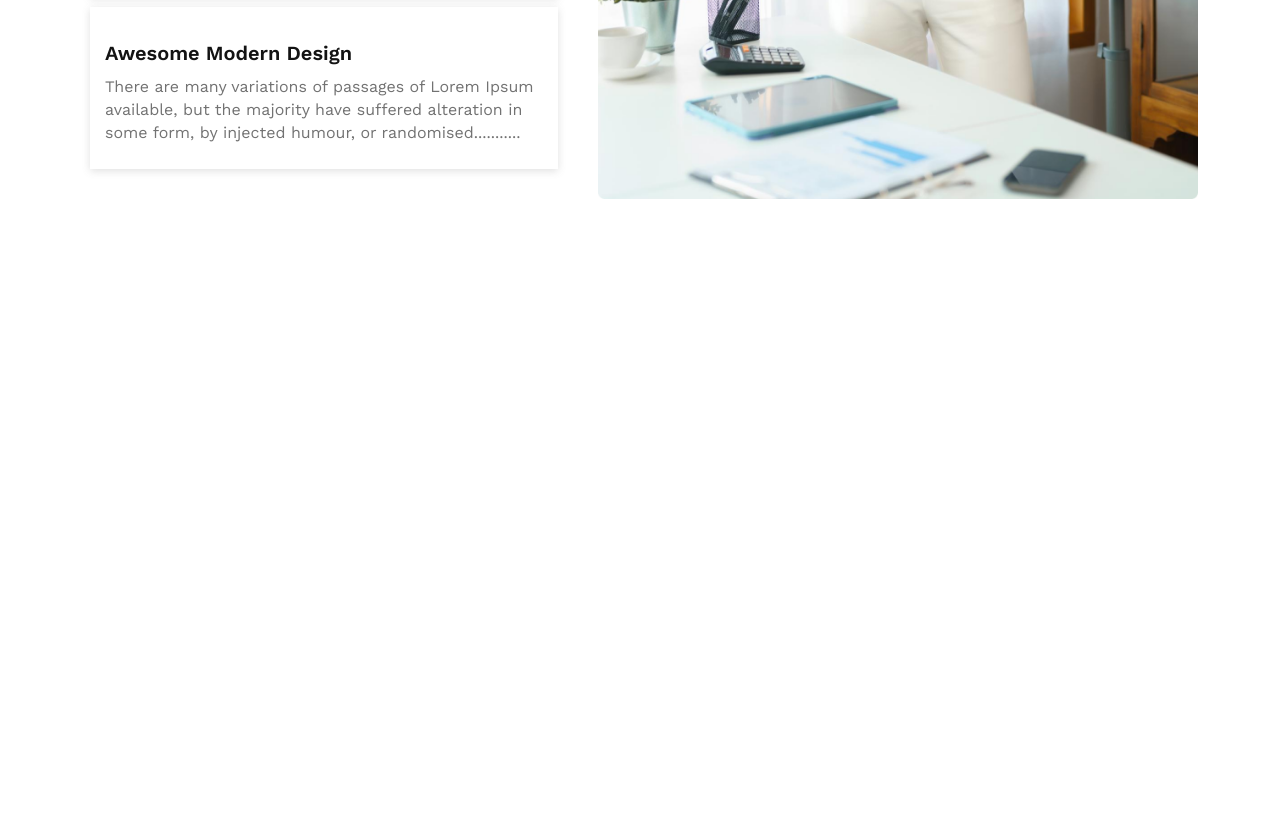
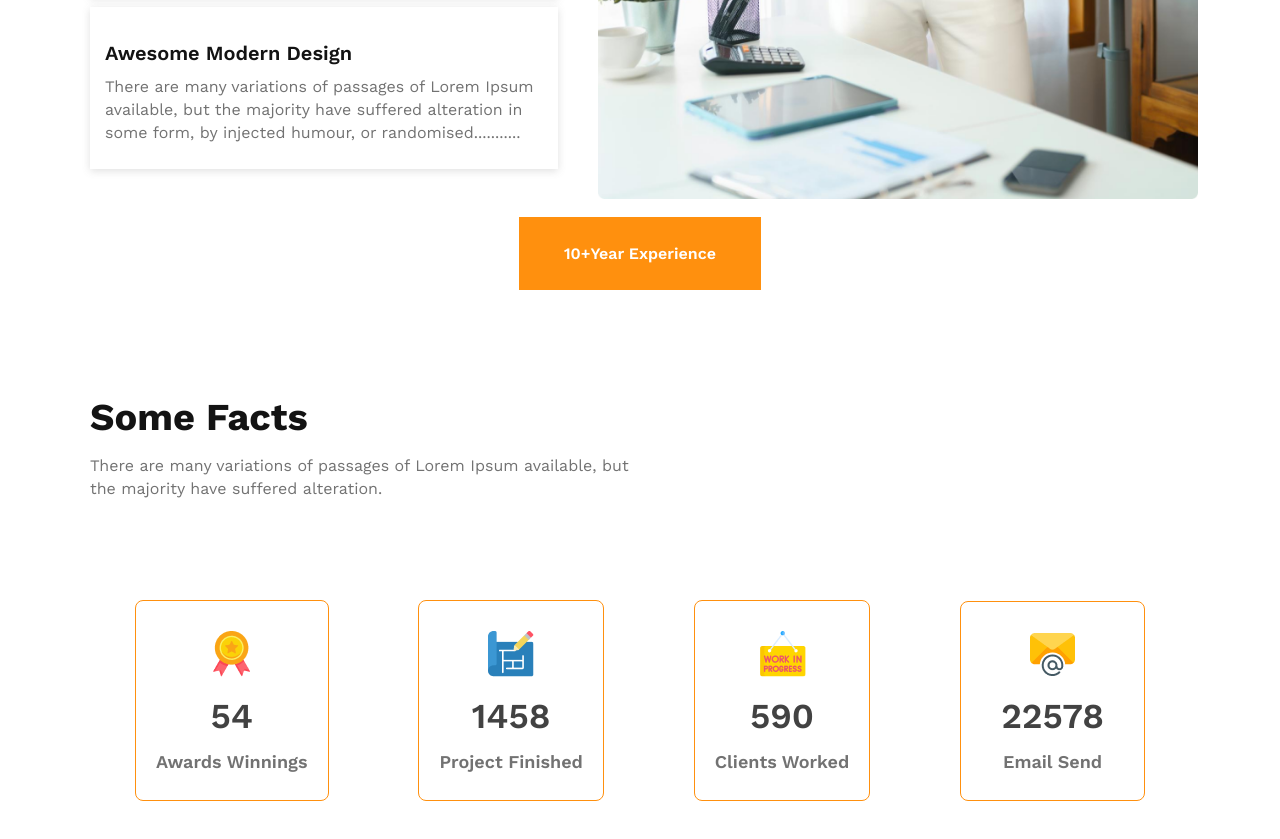
Before and after one commit to Sabbir-Hossain-Ksa/G3-Architects, a plain HTML site: page index.html in a window 1280 px wide. Shown: the part 2274-3113 px from the top of the page. Before the commit the page ends 2501 px from the top, so only its background shows below. Drawn offline with nearby package versions, Linux system fonts and the light colour scheme.

Commit message:
Same Facts section create and style done

```diff
--- a/index.html
+++ b/index.html
@@ -1,6 +1,5 @@
 <!DOCTYPE html>
 <html lang="en">
-
   <head>
     <meta charset="UTF-8" />
     <meta http-equiv="X-UA-Compatible" content="IE=edge" />
@@ -8,9 +7,11 @@
     <!-- title -->
     <title>G3 Architects</title>
     <!-- favicon icon -->
-  <link rel="shortcut icon"
+    <link
+      rel="shortcut icon"
       href="images/favicon/house-logo-real-estate-building-symbol-icon-architecture-nature-home-HAJXNT.jpg"
-    type="image/x-icon" />
+      type="image/x-icon"
+    />
     <!-- all CSS here -->
 
     <link rel="stylesheet" href="styles/main.css" />
@@ -75,7 +76,9 @@
             <div class="feature-info-container">
               <h2>
                 <span class="span-1">Quick list</span>
-              <span class="span-2">of Our</span> <br /><span class="span-3">Features</span>
+                <span class="span-2">of Our</span> <br /><span class="span-3"
+                  >Features</span
+                >
               </h2>
               <p>
                 There are many variations of passages of Lorem Ipsum available,
@@ -88,44 +91,93 @@
         </div>
       </section>
       <!-- ========== Features-area-end ========== -->
+
+      <!-- ========== Ducoment-area-start ========== -->
       <section id="ducoment">
         <div class="container">
           <div class="ducoment-container">
             <div class="ducoment-information">
               <div class="duco-title">
-              <h1>Features you will <br> love & enjoy</h1>
+                <h1>
+                  Features you will <br />
+                  love & enjoy
+                </h1>
               </div>
               <div class="duco-para">
-              There are many variations of passages of Lorem Ipsum available, but the majority have suffered alteration
-              in some form, by injected humour, or randomised words which don't look even
+                There are many variations of passages of Lorem Ipsum available,
+                but the majority have suffered alteration in some form, by
+                injected humour, or randomised words which don't look even
               </div>
               <div class="document-info">
                 <h3>Desktop & Mobile Version</h3>
-              <p>There are many variations of passages of Lorem Ipsum available, but the majority have suffered
-                alteration in some form, by injected humour, or randomised...........</p>
+                <p>
+                  There are many variations of passages of Lorem Ipsum
+                  available, but the majority have suffered alteration in some
+                  form, by injected humour, or randomised...........
+                </p>
               </div>
               <div class="document-info">
                 <h3>Drag & Drop Builder</h3>
-              <p>There are many variations of passages of Lorem Ipsum available, but the majority have suffered
-                alteration in some form, by injected humour, or randomised...........</p>
+                <p>
+                  There are many variations of passages of Lorem Ipsum
+                  available, but the majority have suffered alteration in some
+                  form, by injected humour, or randomised...........
+                </p>
               </div>
               <div class="document-info">
                 <h3>Awesome Modern Design</h3>
-              <p>There are many variations of passages of Lorem Ipsum available, but the majority have suffered
-                alteration in some form, by injected humour, or randomised...........</p>
+                <p>
+                  There are many variations of passages of Lorem Ipsum
+                  available, but the majority have suffered alteration in some
+                  form, by injected humour, or randomised...........
+                </p>
               </div>
             </div>
             <div class="architect-img">
-            <img src="images/architect.png" alt="" srcset="">
+              <img src="images/architect.png" alt="" srcset="" />
             </div>
           </div>
         </div>
       </section>
+      <section id="Experience">
+        <button class="btn">10+Year Experience</button>
+      </section>
       <!-- ========== Ducoment-area-end ========== -->
-
+      <section id="fact">
+        <div class="container">
+          <div class="fact-container">
+            <div class="fact-info">
+              <h1>Some Facts</h1>
+              <p>
+                There are many variations of passages of Lorem Ipsum available,
+                but the majority have suffered alteration.
+              </p>
+            </div>
+            <div class="fact-icons">
+              <div class="fact-icon">
+                <img src="images/icons/ribon.png" alt="" />
+                <h1>54</h1>
+                <p>Awards Winnings</p>
+              </div>
+              <div class="fact-icon">
+                <img src="images/icons/projects.png" alt="" />
+                <h1>1458</h1>
+                <p>Project Finished</p>
+              </div>
+              <div class="fact-icon">
+                <img src="images/icons/customers.png" alt="" />
+                <h1>590</h1>
+                <p>Clients Worked</p>
+              </div>
+              <div class="fact-icon">
+                <img src="images/icons/email.png" alt="" />
+                <h1>22578</h1>
+                <p>Email Send</p>
+              </div>
+            </div>
+          </div>
+        </div>
+      </section>
     </main>
-<!-- ========== Ducoment-area-start ========== -->
-
   </body>
-
 </html>
--- a/styles/main.css
+++ b/styles/main.css
@@ -48,8 +48,7 @@ table {
   width: 1100px;
   margin: 0 auto;
 }
-
-/*...................................
+/*.................................
     Header css
 ................................... */
 
@@ -206,7 +205,7 @@ table {
 ................................... */
 #ducoment {
   width: 100vw;
-  height: 70vh;
+  height: 100vh;
 }
 #ducoment .ducoment-container {
   display: flex;
@@ -265,3 +264,86 @@ table {
 #ducoment .architect-img img {
   height: 832px;
 }
+#Experience {
+  text-align: center;
+}
+#Experience .btn {
+  border: 0;
+  font-family: "Work Sans";
+  font-style: normal;
+  font-weight: 600;
+  font-size: 16px;
+  line-height: 23px;
+  text-align: center;
+  background-color: #ff900e;
+  color: #ffffff;
+  padding: 25px 45px;
+  margin: 50px 0px;
+}
+
+/*...................................
+   Facts css
+................................... */
+#fact {
+  width: 100vw;
+  margin: 50px 0;
+  height: 100vh;
+}
+
+#fact .fact-info {
+  margin: 20px 0;
+}
+#fact .fact-info h1 {
+  font-family: "Work Sans";
+  font-style: normal;
+  font-weight: 700;
+  font-size: 38px;
+  line-height: 54px;
+  color: #131313;
+}
+#fact .fact-info p {
+  font-family: "Work Sans";
+  font-style: normal;
+  font-weight: 400;
+  font-size: 16px;
+  line-height: 23px;
+  color: #727272;
+  width: 542px;
+  padding-top: 10px;
+}
+#fact .fact-icons {
+  display: flex;
+  justify-content: space-around;
+  align-items: center;
+  margin-top: 100px;
+}
+#fact .fact-icon {
+  text-align: center;
+  border: 1px solid #ff900e;
+  border-radius: 8px;
+  padding: 20px;
+}
+#fact .fact-icon img {
+  padding: 10px 0;
+}
+#fact .fact-icon h1 {
+  font-family: "Work Sans";
+  font-style: normal;
+  font-weight: 600;
+  font-size: 35px;
+  line-height: 53px;
+  text-align: center;
+  color: #424242;
+}
+#fact .fact-icon p {
+  padding: 7px 0;
+  font-family: "Work Sans";
+  font-style: normal;
+  font-weight: 600;
+  font-size: 18px;
+  line-height: 23px;
+  color: #727272;
+}
+#fact .fact-icon:nth-child(4) {
+  padding: 20px 40px;
+}
```
Lines whose indentation alone changed are shown as unchanged.
